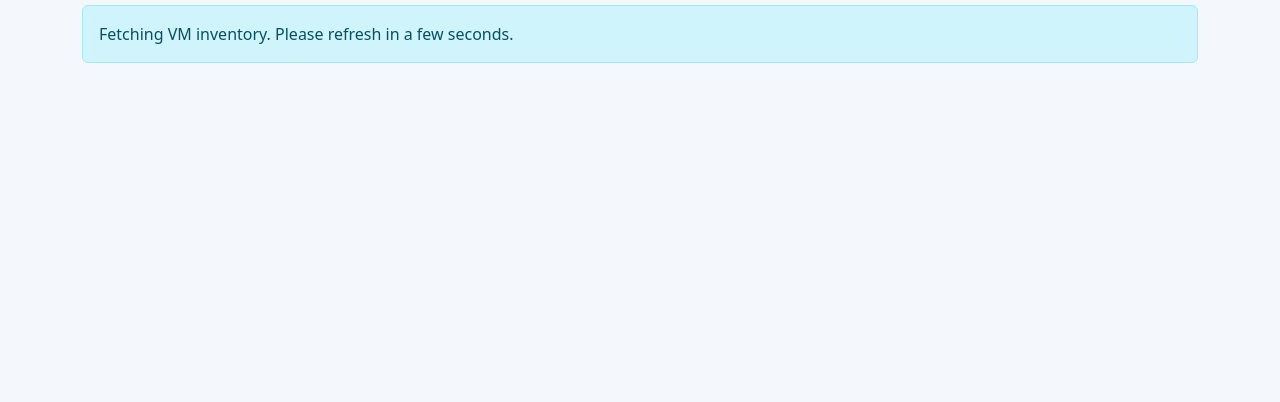
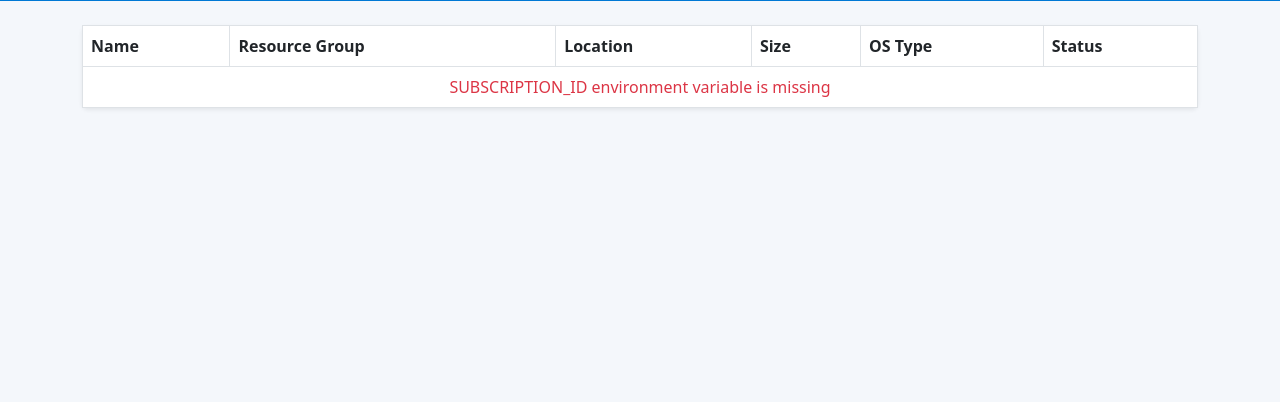
Before and after one commit to prodyutguha/azure-vm-dashboard, a Flask app: page / in a window 1280 px wide. Shown: the part 215-617 px from the top of the page. Run offline with Flask 3, Linux system fonts and the light colour scheme.

Commit message:
update full code

```diff
--- a/app.py
+++ b/app.py
@@ -1,15 +1,17 @@
 import os
 import threading
 from flask import Flask, render_template, jsonify
+from azure.identity import DefaultAzureCredential
+from azure.mgmt.compute import ComputeManagementClient
 
 app = Flask(__name__)
 
-# Cache to store VM data
+# Cache for VM inventory
 vm_cache = []
 is_loading = False
 
 def fetch_vm_inventory():
-    """Fetch VM inventory in the background to avoid timeouts."""
+    """Fetch VM inventory from Azure in background to avoid timeout."""
     global vm_cache, is_loading
     is_loading = True
     vm_cache = []
@@ -17,12 +19,9 @@
     try:
         subscription_id = os.getenv("SUBSCRIPTION_ID")
         if not subscription_id:
-            vm_cache = [{"error": "SUBSCRIPTION_ID is missing in App Settings"}]
+            vm_cache = [{"error": "SUBSCRIPTION_ID environment variable is missing"}]
             is_loading = False
             return
-
-        from azure.identity import DefaultAzureCredential
-        from azure.mgmt.compute import ComputeManagementClient
 
         credential = DefaultAzureCredential()
         compute_client = ComputeManagementClient(credential, subscription_id)
@@ -31,11 +30,9 @@
         for vm in compute_client.virtual_machines.list_all():
             resource_group = vm.id.split("/")[4]
 
-            # Get instance view for power status (safe)
+            # Get instance view safely
             try:
-                instance_view = compute_client.virtual_machines.instance_view(
-                    resource_group, vm.name
-                )
+                instance_view = compute_client.virtual_machines.instance_view(resource_group, vm.name)
                 status = instance_view.statuses[-1].display_status if instance_view.statuses else "Unknown"
             except Exception:
                 status = "Unknown"
@@ -55,15 +52,13 @@
     finally:
         is_loading = False
 
-
 @app.route("/")
 def home():
     return render_template("index.html")
 
-
 @app.route("/api/vms")
 def api_vms():
-    """Return cached VM data immediately; trigger background refresh if needed."""
+    """Return cached VM data; trigger background refresh if empty."""
     global vm_cache, is_loading
 
     if not vm_cache and not is_loading:
@@ -75,5 +70,5 @@
 
     return jsonify(vm_cache)
 
-
-# No app.run() here because Azure uses Gunicorn
+if __name__ == "__main__":
+    app.run(host="0.0.0.0", port=8000)
--- a/templates/index.html
+++ b/templates/index.html
@@ -5,33 +5,19 @@
     <link rel="stylesheet" href="https://cdn.jsdelivr.net/npm/bootstrap@5.3.0/dist/css/bootstrap.min.css">
     <script src="https://code.jquery.com/jquery-3.6.0.min.js"></script>
     <style>
-        body {
-            background-color: #f4f7fb;
-        }
+        body { background-color: #f4f7fb; }
         .header {
-            background: url('https://learn.microsoft.com/en-us/azure/architecture/example-scenario/infrastructure/media/azure-architecture.svg') center/cover no-repeat;
-            padding: 50px 20px;
+            background: url('/static/azure-logo.png') center/contain no-repeat;
+            background-color: #0078D4;
+            padding: 60px 20px;
             text-align: center;
             color: white;
-            background-color: #0078D4; /* fallback azure blue */
         }
-        .header h1 {
-            font-weight: bold;
-            text-shadow: 2px 2px 5px rgba(0,0,0,0.4);
-        }
-        .table thead {
-            background-color: #0078D4;
-            color: white;
-        }
-        .badge-running {
-            background-color: #28a745;
-        }
-        .badge-stopped {
-            background-color: #dc3545;
-        }
-        .badge-unknown {
-            background-color: #6c757d;
-        }
+        .header h1 { font-weight: bold; text-shadow: 2px 2px 5px rgba(0,0,0,0.4); }
+        .table thead { background-color: #0078D4; color: white; }
+        .badge-running { background-color: #28a745; }
+        .badge-stopped { background-color: #dc3545; }
+        .badge-unknown { background-color: #6c757d; }
     </style>
 </head>
 <body>
@@ -79,9 +65,7 @@
 
                     data.forEach(vm => {
                         if(vm.error) {
-                            $("#vm-body").append(`
-                                <tr><td colspan="6" class="text-danger text-center">${vm.error}</td></tr>
-                            `);
+                            $("#vm-body").append(`<tr><td colspan="6" class="text-danger text-center">${vm.error}</td></tr>`);
                         } else {
                             $("#vm-body").append(`
                                 <tr>
```
Also changed, not shown: static/azure-logo.png (added).
